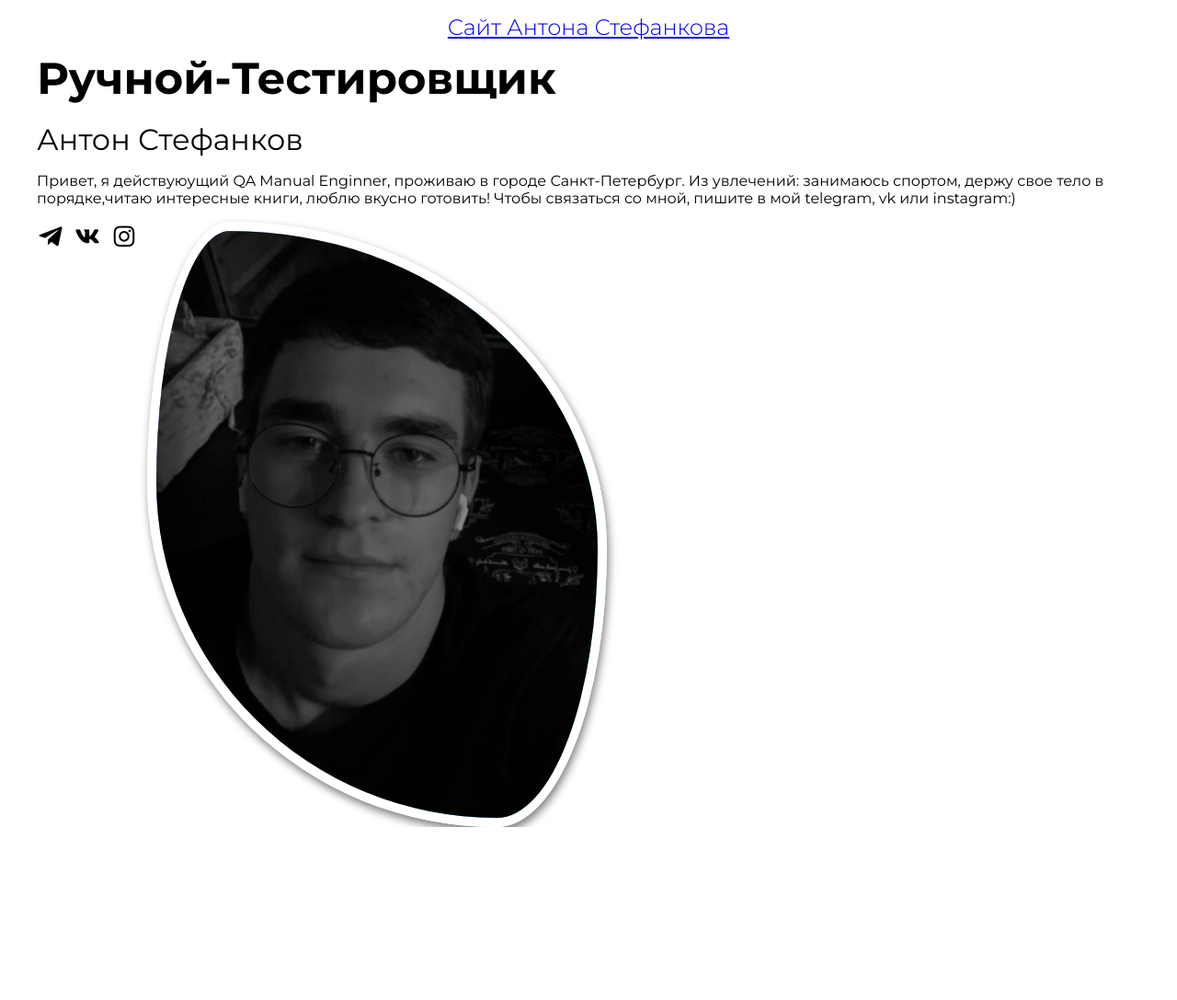
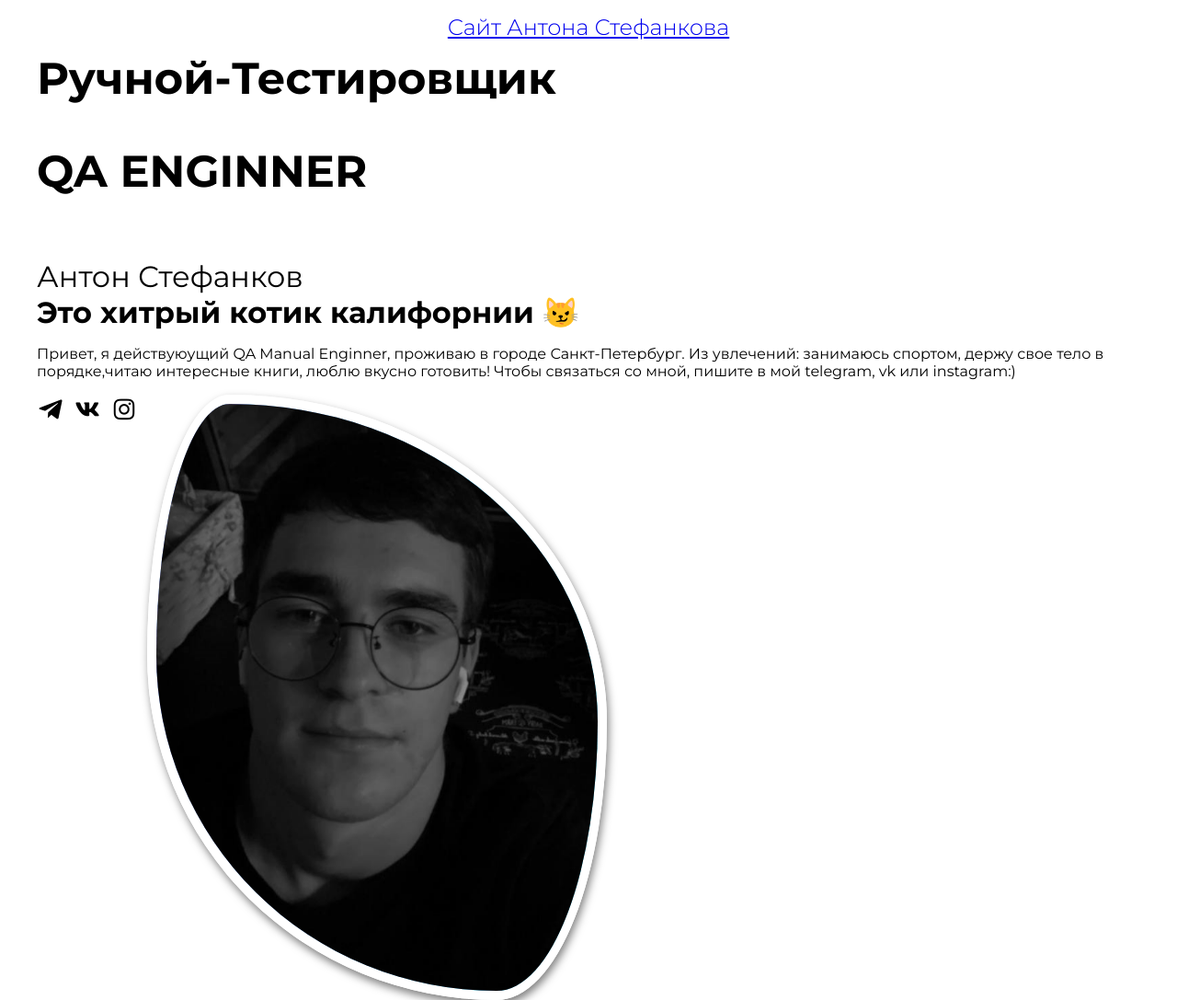
Before and after one commit to antonStefankov-q/cv, a plain HTML site: page index.html in a window 1280 px wide. Shown: the whole page at 92% size. Before the commit the page ends 899 px from the top, so only its background shows below. Drawn offline with nearby package versions, Linux system fonts and the light colour scheme; files that its build step writes are made by us from their sources.

Commit message:
новые изменения

```diff
--- a/index.html
+++ b/index.html
@@ -31,9 +31,11 @@
   <div class="hero__about">
   	<h1 class="hero__title">
   		Ручной-Тестировщик
+		  <p>QA ENGINNER</p>
   	</h1>
   	<h2 class="hero__subtitle">Антон Стефанков
   	</h2>
+	  <h1>Это хитрый котик калифорнии 😼</h1>
   	<p class="hero__description">
   		Привет, я действуюущий QA Manual Enginner, проживаю в городе Санкт-Петербург. Из увлечений:
   		занимаюсь спортом, держу свое тело в порядке,читаю интересные книги, люблю вкусно готовить!
```
